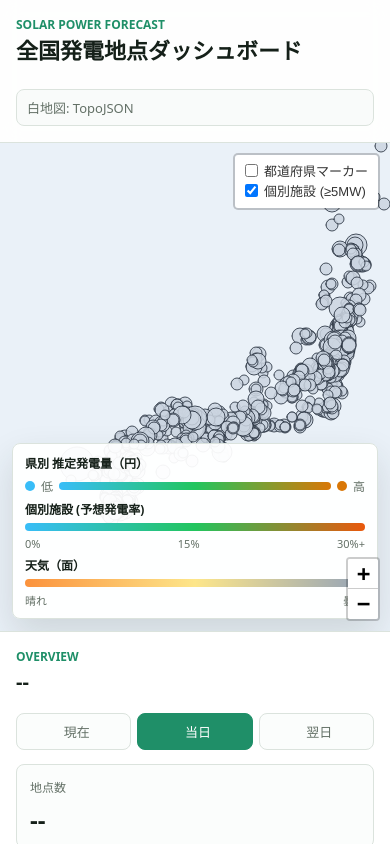
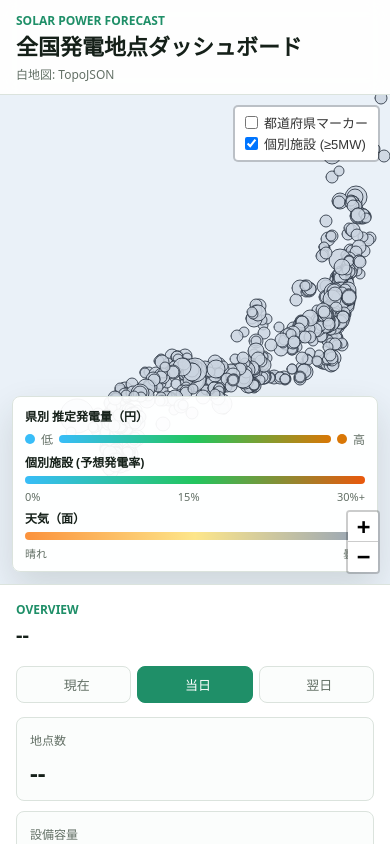
Before and after one commit to budoucha/solar-yosoku, a plain HTML site: page dashboard/index.html in a window 390 px wide. Drawn offline with nearby package versions, Linux system fonts and the light colour scheme; no server answers.

Commit message:
Simplify TopoJSON source label

```diff
--- a/dashboard/styles.css
+++ b/dashboard/styles.css
@@ -80,12 +80,9 @@ h3 {
 
 .source-badge {
   flex: 0 0 auto;
-  border: 1px solid var(--line);
-  border-radius: 8px;
-  padding: 8px 10px;
   color: var(--muted);
-  background: #f9fbfa;
-  font-size: 13px;
+  font-size: 12px;
+  line-height: 1.3;
   white-space: nowrap;
 }
 
@@ -491,7 +488,9 @@ th {
   .topbar {
     align-items: flex-start;
     flex-direction: column;
-    padding: 16px;
+    gap: 6px;
+    min-height: auto;
+    padding: 12px 16px;
   }
 
   h1 {
@@ -499,7 +498,7 @@ th {
   }
 
   .source-badge {
-    width: 100%;
+    white-space: normal;
   }
 
   .metric-grid {
```
